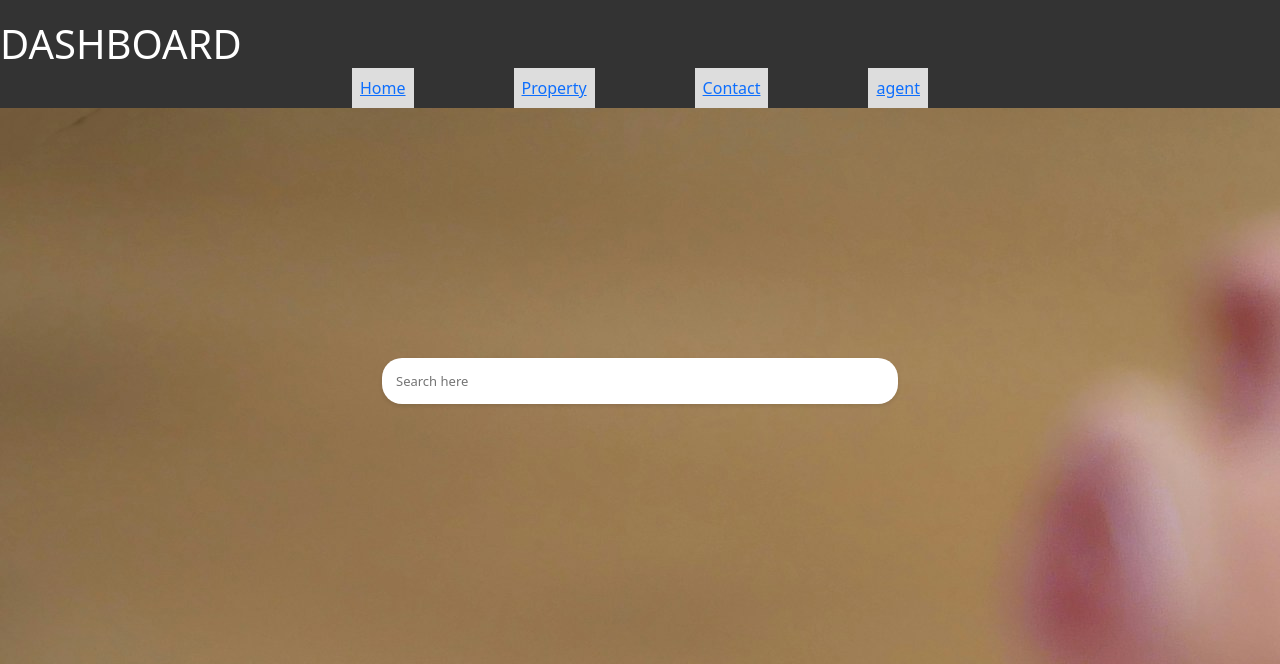
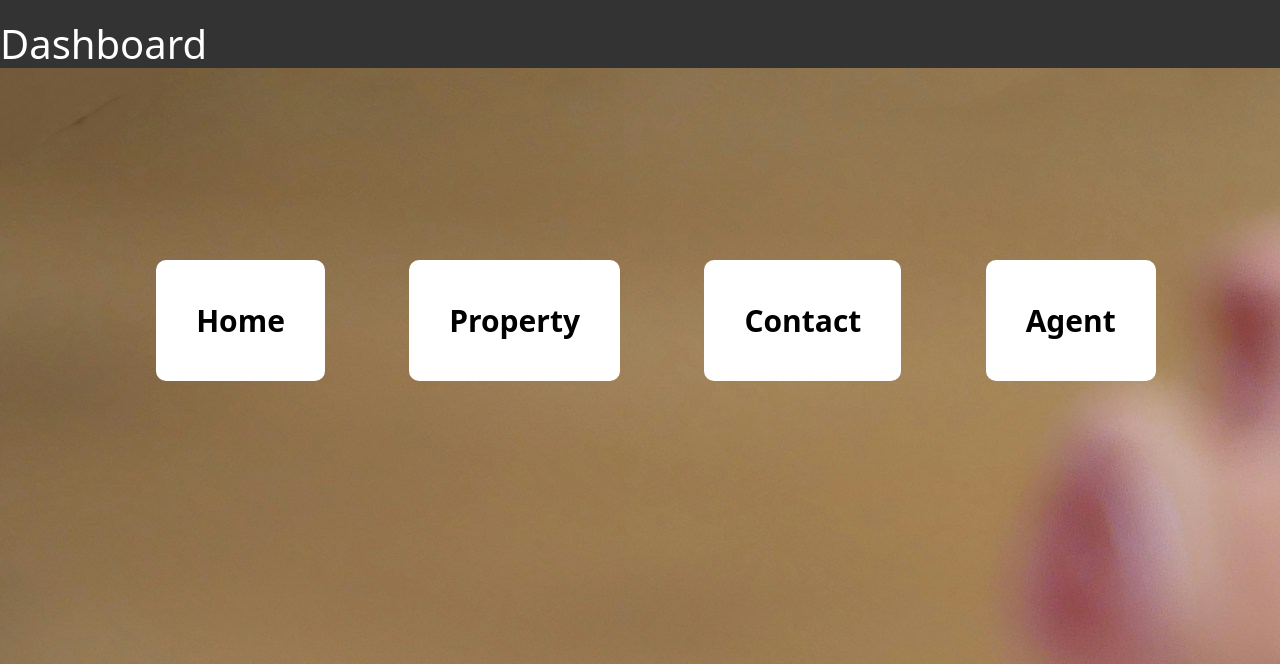
Before and after one commit to AthenaJoy/Realstate-and-Rerources-Management-Platform, a PHP site: page /dashboard.php in a window 1280 px wide. Shown: the top 664 px of the page. Run offline with PHP 8.4, Linux system fonts and the light colour scheme.

Commit message:
[nheil]
changes

```diff
--- a/connection/connect.php
+++ b/connection/connect.php
@@ -1,6 +1,6 @@
 <?php
 
- $connect = mysqli_connect("localhost","root","","real-state_managemanent");
+ $connect = mysqli_connect("localhost","root","","rsarmp");
 
 
  // if($connect){
--- a/dashboard.css
+++ b/dashboard.css
@@ -8,10 +8,9 @@ body {
 
 
 
-.dasboard {
 
 
-}
+
 
 
 .side-bar {
@@ -56,17 +55,7 @@ body {
     display: block;
   padding: 8px;
   background-color: #dddddd;
-
  }
-
-
-
-.content {
-    display: flex;
-    justify-content: center;
-    margin-top: 250px;
-
-}
 
 header {
     display: flex;
@@ -80,23 +69,34 @@ header {
     color: #333;
 }
 
-/* Search bar styles */
-.searhbar {
-    background-color: #fff;
-    border-radius: 20px;
-    padding: 8px;
-    box-shadow: 0 2px 4px rgba(0, 0, 0, 0.1);
+.container{
+    margin-top: 18%;
+}
 
+.container ul{
+    display: flex ;
+    justify-content: space-around;
+    list-style: none;
+    font-size: 30px;
+}
+
+.container ul li a{
+    text-decoration: none;
+    color: black;
+    background-color: white;
+    font-weight: bolder;
+    padding: 40px;
+    border-radius: 10px;
 
 }
 
-.searhbar input[type="search"] {
-    border: 2px;
-    width: 500px;
-    height: 30px;
-    padding: 6px;
-    font-size: 13px;
-    border-radius: 20px;
-    outline: none;
-    position: relative;
+.container ul li a:hover{
+    background-color: black;
+    color: white;
 }
+
+
+
+.container ul li{
+    text-decoration: none;
+}
--- a/dashboard.php
+++ b/dashboard.php
@@ -12,28 +12,18 @@
 
   <div class="dasboard">
     <div class="side-bar">
-        <h1>DASHBOARD</h1>
-        <ul>
+        <h1>Dashboard</h1>
+
+
+        </div>
+    </div>
+      <div class="container">
+      <ul>
               <li><a href="#home">Home</a></li>
               <li><a href="#news">Property</a></li>
               <li><a href="#contact">Contact</a></li>
-              <li><a href="#about">agent</a></li>
+              <li><a href="#about">Agent</a></li>
         </ul>
-
-        </div>
-    </div>
-      <div class="content">
-        <header>
-
-
-            <div class="searhbar">
-                <input type="search" placeholder="Search here">
-                <i class="bi bi-search"></i>
-
-
-            </div>
-        </header>
-
       </div>
 
 
```
